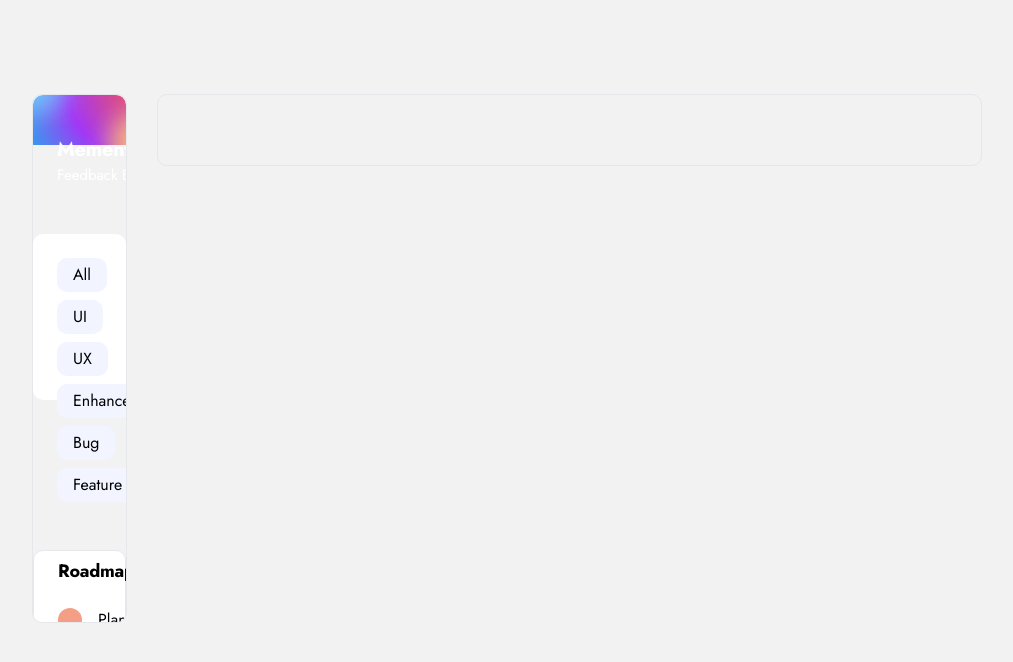
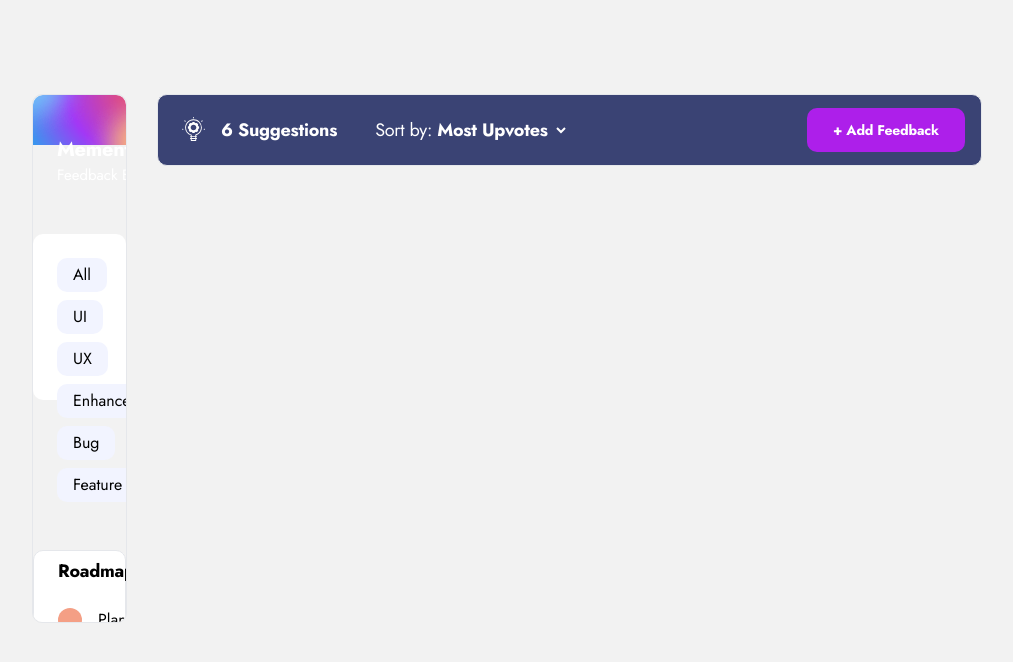
Before and after one commit to SandeebAdhikari/Product_FeedBack_App, a Next.js app: page / in a window 1280 px wide. Shown: the top 662 px of the page, without its empty margins (133-1146 px from the left). Built offline with nearby package versions, Linux system fonts and the light colour scheme.

Commit message:
navbar sortby drop down complete

```diff
--- a/components/NavBar.tsx
+++ b/components/NavBar.tsx
@@ -1,7 +1,71 @@
-import React from "react";
+"use client";
+import React, { useState } from "react";
+import ResponsiveImage from "./ResponsiveImage";
+import Image from "next/image";
+
+import DownArrow from "../public/assets/shared/icon-arrow-down.svg";
+import UpArrow from "../public/assets/shared/icon-arrow-up.svg";
+import TickIcon from "../public/assets/shared/icon-check.svg"; // Import your custom tick icon
 
 const NavBar = () => {
-  return <div className="w-[825px] h-[72px] border rounded-[10px]"></div>;
+  const [isOpen, setIsOpen] = useState(false);
+  const [selectedOption, setSelectedOption] = useState("Most Upvotes");
+
+  const options = [
+    "Most Upvotes",
+    "Least Upvotes",
+    "Most Comments",
+    "Least Comments",
+  ];
+
+  const handleOptionClick = (option) => {
+    setSelectedOption(option);
+    setIsOpen(false);
+  };
+
+  return (
+    <div className="w-[825px] h-[72px] border rounded-[10px] flex items-center bg-semiDarkNavy relative">
+      <div className="ml-6 gap-4 flex justify-center">
+        <div className="w-[23px] h-6">
+          <ResponsiveImage folder="suggestions" imageKey="suggestionsIcon" />
+        </div>
+
+        <h1 className="text-white text-h3 font-bold">6 Suggestions</h1>
+      </div>
+      <div className="ml-[38px] flex items-center relative">
+        <h1 className="text-white text-h3">
+          Sort by: <strong>{selectedOption}</strong>{" "}
+        </h1>
+        <Image
+          src={isOpen ? UpArrow : DownArrow}
+          alt=""
+          width={10}
+          height={7}
+          className="m-2 cursor-pointer"
+          onClick={() => setIsOpen(!isOpen)}
+        />
+        {isOpen && (
+          <div className="absolute top-16 left-0 bg-white w-[255px] h-[192px] rounded-[10px] shadow-lg z-10">
+            {options.map((option) => (
+              <div
+                key={option}
+                className="flex justify-between items-center px-6 py-3 text-body1 text-darkNavy hover:text-primaryPurple hover:cursor-pointer"
+                onClick={() => handleOptionClick(option)}
+              >
+                <span>{option}</span>
+                {option === selectedOption && (
+                  <Image src={TickIcon} alt="Selected" width={12} height={12} />
+                )}
+              </div>
+            ))}
+          </div>
+        )}
+      </div>
+      <button className="ml-auto mr-4 bg-primaryPurple w-[158px] h-[44px] rounded-[10px] font-bold text-h4 text-white">
+        + Add Feedback
+      </button>
+    </div>
+  );
 };
 
 export default NavBar;
```
Also changed, not shown: public/assets/shared/icon-arrow-down.svg, public/assets/shared/icon-arrow-up.svg.
